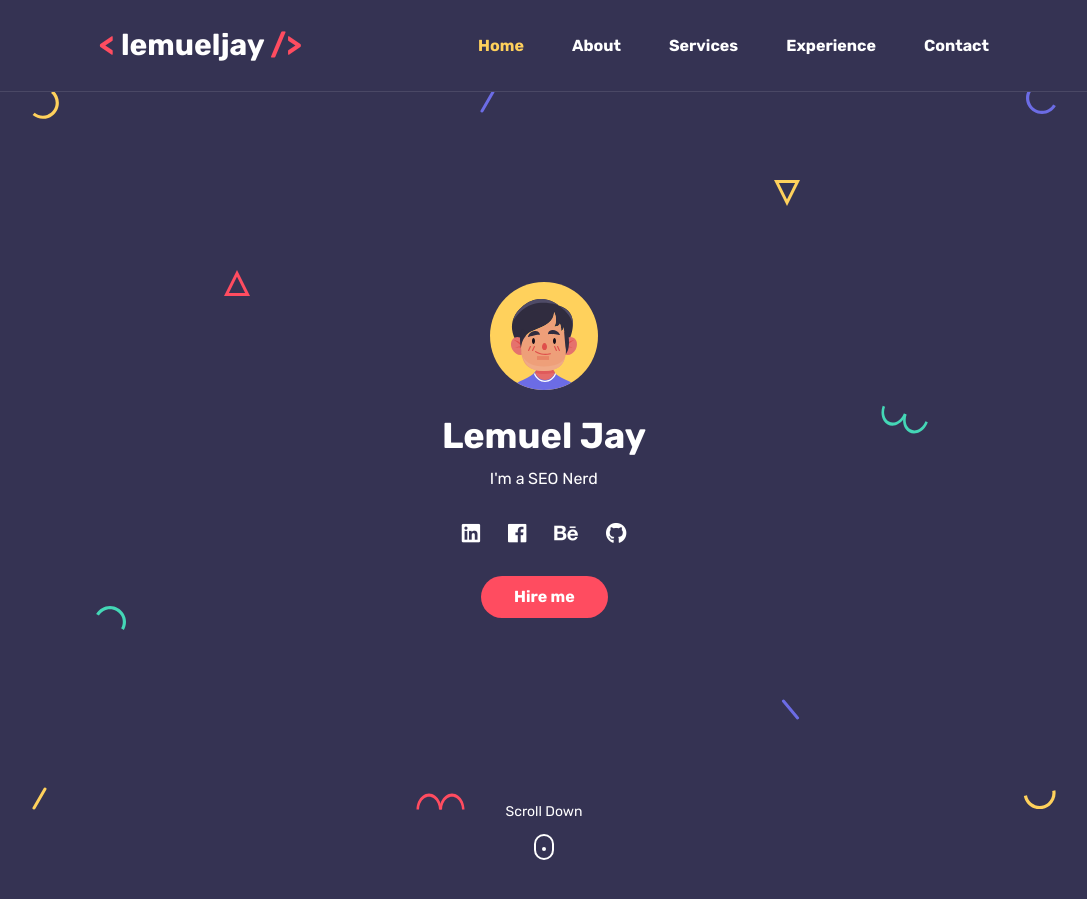
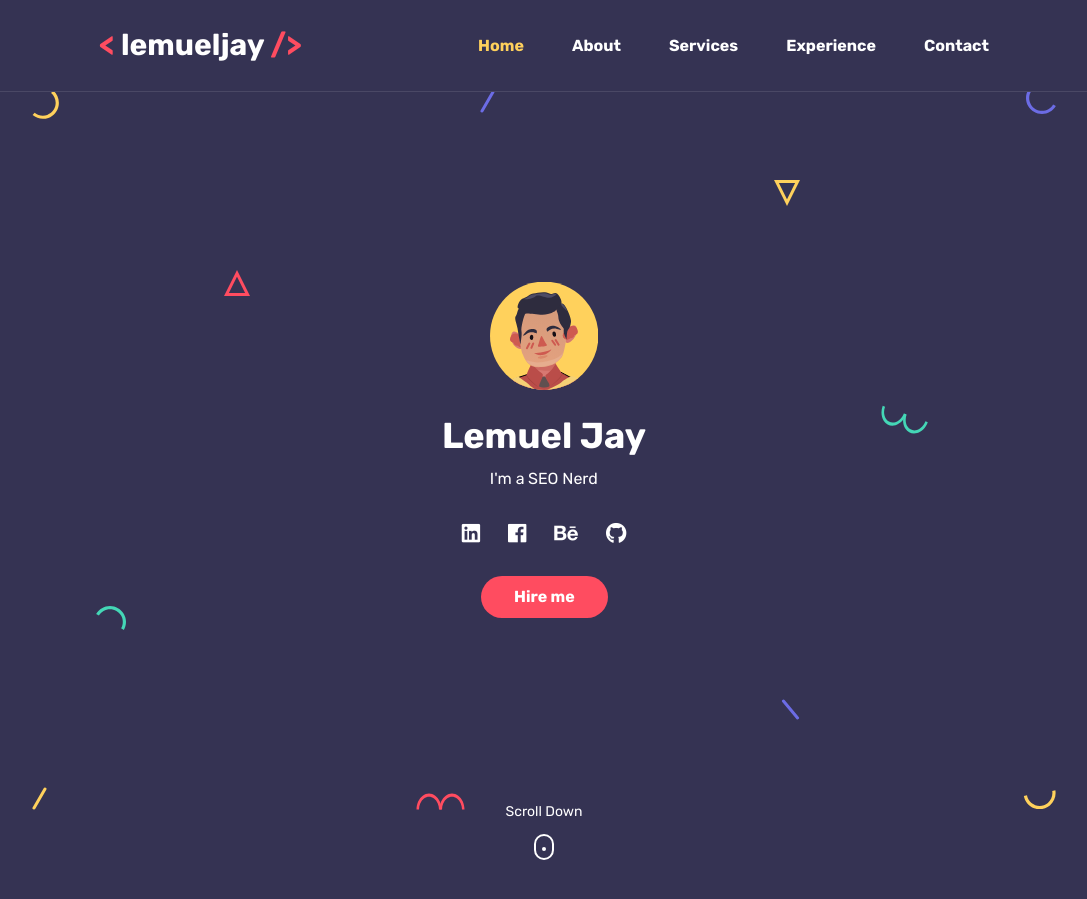
Before and after one commit to lemueljay/lemueljay, a Jekyll site: the page built from index.html, in a window 1280 px wide and 900 px high. Shown: the whole window, without its empty margins (96-1183 px from the left). Built offline with Jekyll 4.4.1, drawn with Linux system fonts in a browser that asks for light colours.

Commit message:
Add avatar bozlem lemuel jay vallinas

```diff
--- a/_layouts/default.html
+++ b/_layouts/default.html
@@ -98,7 +98,7 @@
 				<!-- intro -->
 				<div class="intro">
 					<!-- avatar image -->
-					<img src="{{ site.baseurl }}/assets/images/avatar-1.svg" alt="Bolby" class="mb-4" />
+					<img src="{{ site.baseurl }}/assets/images/Bozlem-lemuel-jay-vallinas.svg" clas alt="bozlem-lemuel-jay-vallinas-lemmeister" class="mb-4" />
 
 					<!-- info -->
 					<h1 class="mb-2 mt-0">Lemuel Jay</h1>
@@ -216,7 +216,7 @@
 					<div class="col-md-3">
 						<div class="text-center text-md-left">
 							<!-- avatar image -->
-							<img src="{{ site.baseurl }}/assets/images/avatar-2.svg" alt="Bolby" />
+							<img src="{{ site.baseurl }}/assets/images/Bozlem-lemuel-jay-vallinas-2.svg" alt="Bozlem-lemuel-jay-vallinas-lemmeister" />
 						</div>
 						<div class="spacer d-md-none d-lg-none" data-height="30"></div>
 					</div>
```
Also changed, not shown: assets/images/Bozlem-lemuel-jay-vallinas-2.svg (added), assets/images/Bozlem-lemuel-jay-vallinas.svg (added).
